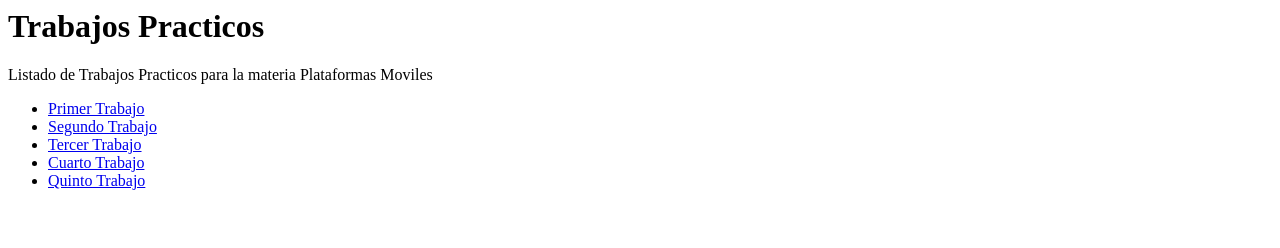
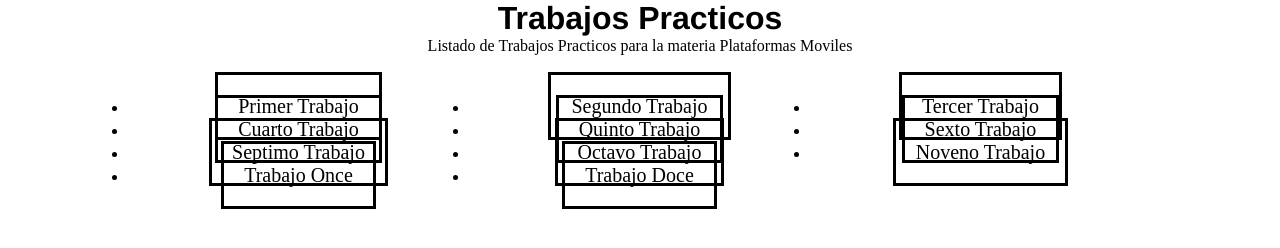
Before and after one commit to sebvam/plataformas-moviles-entregas, a plain HTML site: page index.html in a window 1280 px wide. Drawn offline with Linux system fonts and the light colour scheme.

Commit message:
Update index.html

```diff
--- a/index.html
+++ b/index.html
@@ -3,6 +3,45 @@
   <head>
     <title> Hola Mundo!</title>
   </head>
+    <style>
+    * {
+        margin: 0;
+        padding: 0;
+        box-sizing: border-box;
+        text-align: center;
+    }
+
+    ul{
+        display: grid;
+        grid-template-columns: 33.3% 33.3% 33.3%;
+        width: 80%;
+        margin: 40px auto;
+        text-align: center;
+    }
+
+    h1{
+        font-family: 'Franklin Gothic Medium', 'Arial Narrow', Arial, sans-serif;
+    }
+
+    a{
+        text-decoration: none;
+        margin: 10px;
+        border: 3px solid #000;
+        padding: 20px;
+        color: #000;
+        font-size: 20px;
+
+        font-family: 'Rockwell';
+    }
+
+    a:hover{
+        transition: .5s;
+        cursor: pointer;
+        background-color: #000;
+        color: #fff;
+    }
+
+</style>
     <body>
       <h1> Trabajos Practicos</h1>
       <p> Listado de Trabajos Practicos para la materia Plataformas Moviles</p>
@@ -12,6 +51,12 @@
         <li><a href="tp-3/index.html">Tercer Trabajo</a></li>
         <li><a href="tp-4/index.html">Cuarto Trabajo</a></li>
         <li><a href="tp-5/index.html">Quinto Trabajo</a></li>
+        <li><a href="tp-6/index.html">Sexto Trabajo</a></li>
+        <li><a href="tp-7/index.html">Septimo Trabajo</a></li>
+        <li><a href="tp-8/index.html">Octavo Trabajo</a></li>
+        <li><a href="tp-9/index.html">Noveno Trabajo</a></li>
+        <li><a href="tp-11/index.html">Trabajo Once</a></li>
+        <li><a href="tp-12/index.html">Trabajo Doce</a></li>
       </ul>
     </body>
   </HTML>
```
